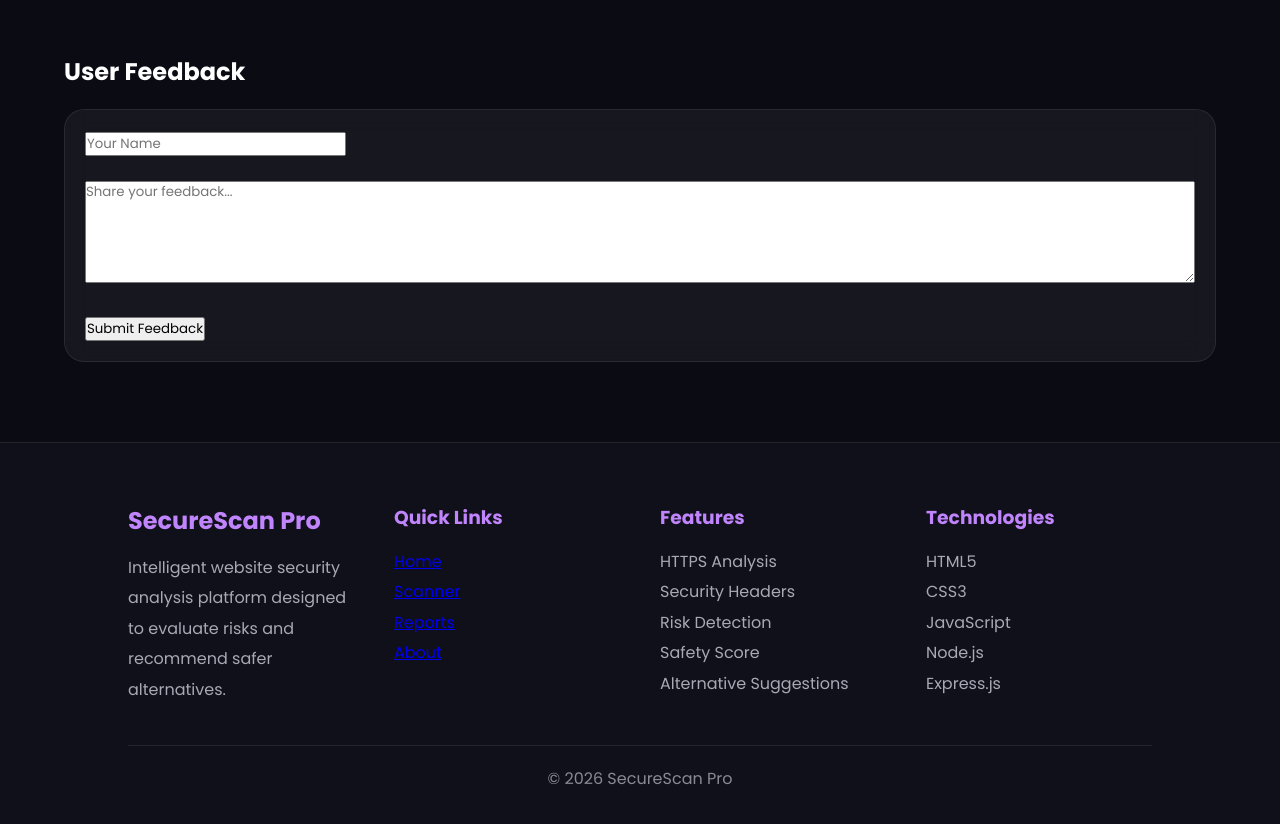
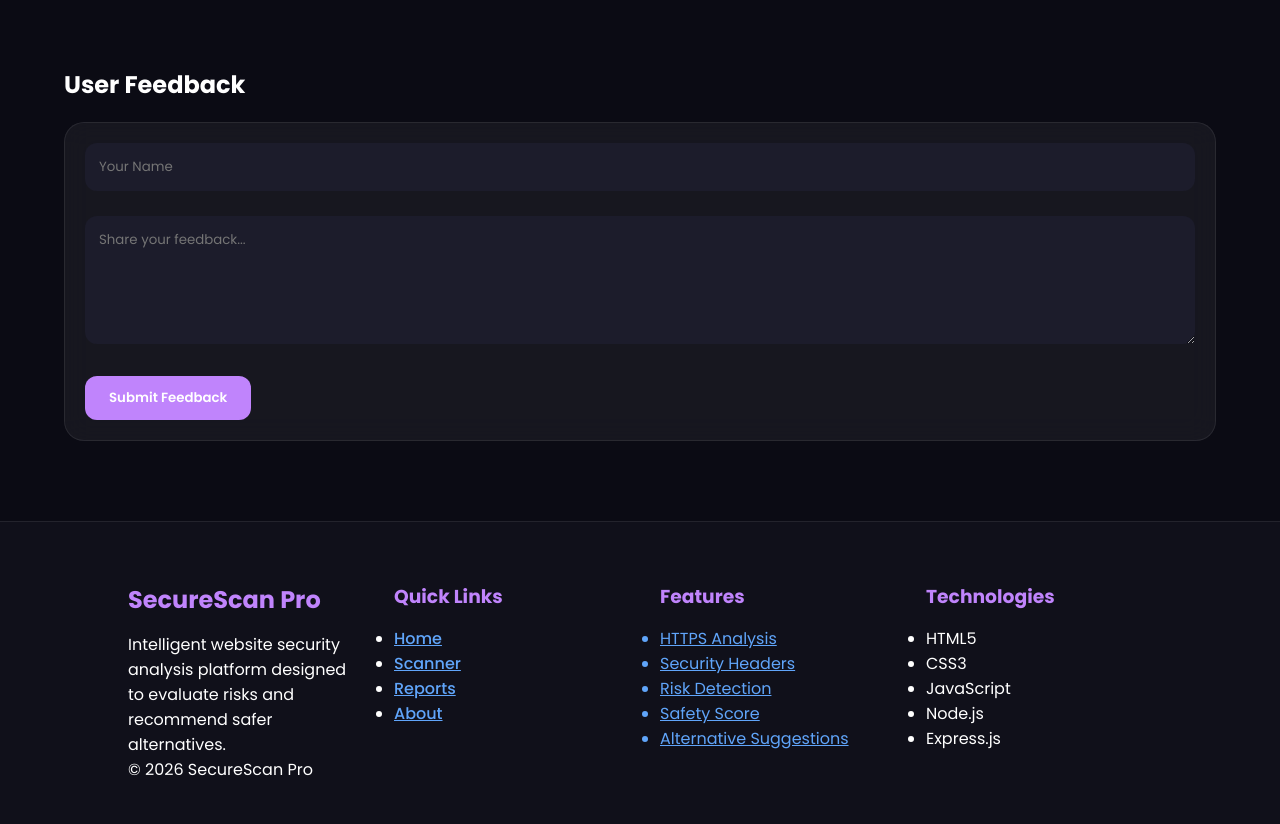
Before and after one commit to charitha112-prog/securescan-pro, a plain HTML site: page index.html in a window 1280 px wide. Shown: the part 1567-2391 px from the top of the page. Drawn offline with Linux system fonts and the light colour scheme.

Commit message:
Update style.css

```diff
--- a/style.css
+++ b/style.css
@@ -376,55 +376,200 @@ body{
 
 }
 
-.footer p,
-.footer li{
+.footer a{
 
-    color:#a9a9b5;
+    color:#60a5fa !important;
 
-    line-height:1.9;
+    text-decoration:underline;
+
+    cursor:pointer;
+
+    font-weight:500;
+
+    transition:0.3s;
 
 }
 
-.footer ul{
+.footer a:hover{
 
-    list-style:none;
+    color:#93c5fd !important;
+
+    text-decoration:underline;
 
 }
 
-.footer-bottom{
+.footer li{
 
-    margin-top:40px;
-
-    padding-top:20px;
-
-    border-top:
-    1px solid rgba(255,255,255,0.08);
-
-    text-align:center;
-
-    color:#8a8a95;
+    cursor:pointer;
 
 }
 
-@media(max-width:768px){
+.footer li:hover{
 
-    .nav-links{
-
-        display:none;
+    color:#60a5fa;
 
 }
 
-    .hero h1{
+.footer li[onclick]{
 
-        font-size:2.3rem;
+    color:#60a5fa;
+
+    text-decoration:underline;
+
+    cursor:pointer;
 
 }
 
-    .score-circle{
+.footer li[onclick]:hover{
 
-        width:160px;
-        height:160px;
+    color:#93c5fd;
+
+}
+/* ========================= */
+/* CYBERSECURITY AWARENESS   */
+/* ========================= */
+
+.alternative-section a{
+
+
+color:#60a5fa;
+
+text-decoration:underline;
+
+font-weight:500;
+
+transition:0.3s;
+
 
 }
 
+.alternative-section a:hover{
+
+
+color:#93c5fd;
+
+
 }
+
+/* ========================= */
+/* FEEDBACK FORM             */
+/* ========================= */
+
+#feedbackName,
+#feedbackText{
+
+
+width:100%;
+
+padding:14px;
+
+border:none;
+
+border-radius:12px;
+
+background:#1c1c2b;
+
+color:white;
+
+outline:none;
+
+
+}
+
+#feedbackText{
+
+
+resize:vertical;
+
+
+}
+
+.alt-card button{
+
+
+border:none;
+
+cursor:pointer;
+
+padding:12px 24px;
+
+border-radius:12px;
+
+background:var(--theme);
+
+color:white;
+
+font-weight:600;
+
+transition:0.3s;
+
+
+}
+
+.alt-card button:hover{
+
+
+transform:translateY(-2px);
+
+
+}
+
+/* ========================= */
+/* SCAN HISTORY              */
+/* ========================= */
+
+#historyBox{
+
+
+min-height:80px;
+
+line-height:2;
+
+
+}
+
+/* ========================= */
+/* FOOTER LINKS              */
+/* ========================= */
+
+.footer a{
+
+
+color:#60a5fa !important;
+
+text-decoration:underline;
+
+cursor:pointer;
+
+font-weight:500;
+
+
+}
+
+.footer a:hover{
+
+
+color:#93c5fd !important;
+
+
+}
+
+.footer li[onclick]{
+
+
+color:#60a5fa;
+
+text-decoration:underline;
+
+cursor:pointer;
+
+
+}
+
+.footer li[onclick]:hover{
+
+
+color:#93c5fd;
+
+
+}
```
Lines whose indentation alone changed are shown as unchanged.
